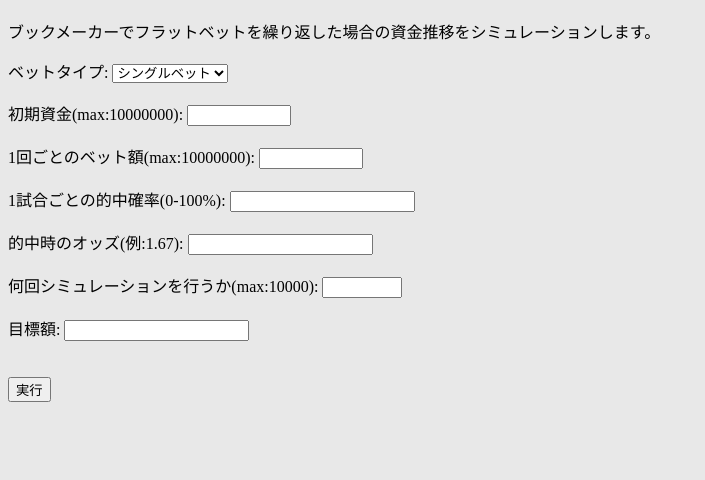
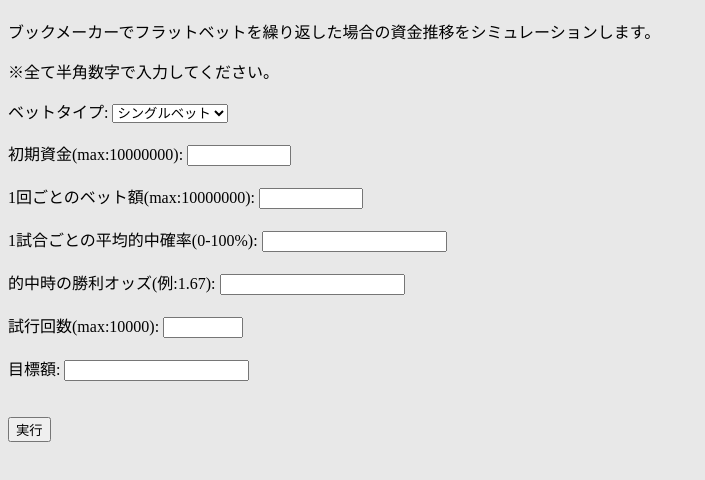
Before and after one commit to kyota-hub/bockmaker_simulator, a plain HTML site: page index.html in a window 1280 px wide. Shown: the part 70-550 px from the top of the page, without its empty margins (0-705 px from the left). Drawn offline with Linux system fonts and the light colour scheme.

Commit message:
Update index.html

```diff
--- a/index.html
+++ b/index.html
@@ -14,6 +14,8 @@
     <div>
         <p>ブックメーカーでフラットベットを繰り返した場合の資金推移をシミュレーションします。
         </p>
+        <p>※全て半角数字で入力してください。
+        </p>
     </div>
     <label for="betType">ベットタイプ:</label>
     <select id="betType">
@@ -27,17 +29,17 @@
     <label for="betAmount">1回ごとのベット額(max:10000000):</label>
     <input type="number" id="betAmount" min="0" max="10000000"><br><br>
 
-    <label for="numGames" class="multiOnly">何試合の組み合わせでベットするか(max:50):</label>
+    <label for="numGames" class="multiOnly">マルチベットの組み合わせ試合数(max:50):</label>
     <input type="number" id="numGames" class="multiOnly" min="0" max="50"><br class="multiOnly"><br class="multiOnly">
 
-    <label for="predictedAccuracy">1試合ごとの的中確率(0-100%):</label>
+    <label for="predictedAccuracy">1試合ごとの平均的中確率(0-100%):</label>
     <input type="number" id="predictedAccuracy"><br><br>
 
-    <label for="rewardPoints">的中時のオッズ(例:1.67):</label>
+    <label for="rewardPoints">的中時の勝利オッズ(例:1.67):</label>
     <input type="number" id="rewardPoints" min="0">
     <div id="rewardRecommendation"></div><br>
 
-    <label for="simulationCount">何回シミュレーションを行うか(max:10000):</label>
+    <label for="simulationCount">試行回数(max:10000):</label>
     <input type="number" id="simulationCount" min="0" max="10000"><br><br>
 
     <label for="goalPoints">目標額:</label>
@@ -52,7 +54,7 @@
                 <th>試行回数</th>
                 <th id="hitsHeader">何試合的中したか</th>
                 <th id="resultHeader" style="display: none;">結果</th>
-                <th>資金増減</th>
+                <th>資金の増減</th>
                 <th>現在の資金</th>
             </tr>
         </thead>
```
